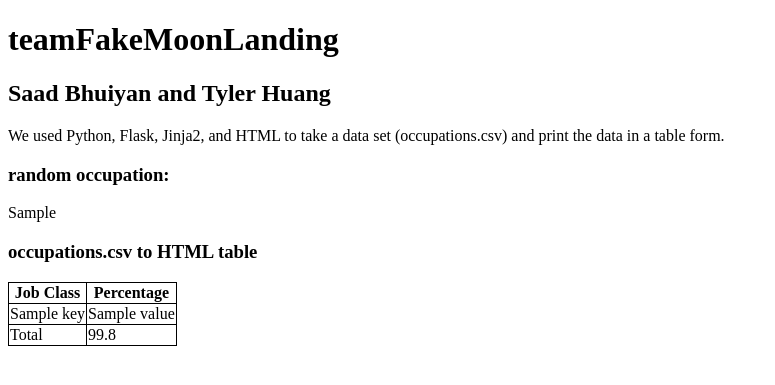
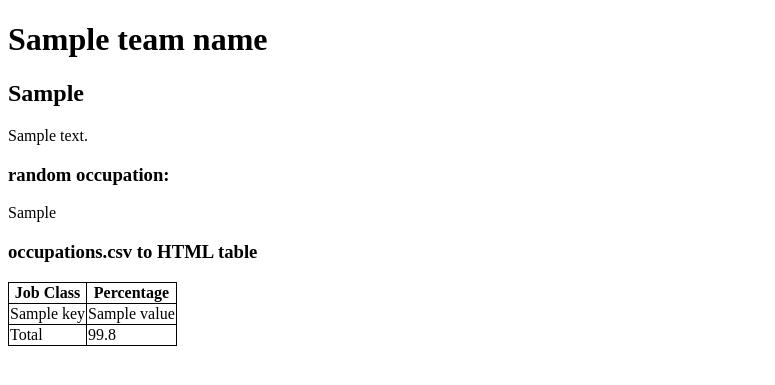
Before and after one commit to saadbhuiyan0/StuySoftDev2020, a Flask app: template 10_occ/templates/occupations_csv_to_HTML_table.html in a window 1280 px wide. Shown: the top 385 px of the page, without its empty margins (0-775 px from the left). Run offline with Flask 2, Linux system fonts and the light colour scheme; the template is opened without the code that fills it: most values are stand-ins (such as "Sample title", 1, 10 or a date in 2020).

Commit message:
added comments, fixed bugs

```diff
--- a/10_occ/app.py
+++ b/10_occ/app.py
@@ -17,30 +17,34 @@ def homePage():
         foo = "teamFakeMoonLanding",
         collection = coll)
 
-occupations = {}
-jobClass = []
-percentage = []
+occupations = {} #the dictionary where we will input the values from the csv file
+#these lists are used in two different functions so they are global
+jobClass = [] #list of keys (jobs) from occupations dictionary
+percentage = [] #list of values (percentages) from occupations dictionary
 
-with open( "occupations.csv") as csv_file: #csv to dictionary
-    csv_reader = csv.reader( csv_file, delimiter = ",")
-    for row in csv_reader:
-        occupations[ row[0]] = row[1]
+with open( "occupations.csv") as csv_file: #opens the csv file to read in python
+    csv_reader = csv.reader( csv_file, delimiter = ",") #csv reader function using "," as the delimiter
+    for row in csv_reader: #for loop iterates through each line of the csv file
+        occupations[ row[0]] = row[1] #sets the first part of the line as the key, and second part as the value in the dictionary
     del occupations[ "Job Class"] #delete header
     del occupations[ "Total"] #delete footer
+    for occupation in occupations: #for loop to iterate through each job in occupations dictionary
+        jobClass.append( occupation) #adds the job to the list jobClass
+        percentage.append( float( occupations[ occupation])) #adds the percentage to list of percentage after casting to float
 
 def randomOccupation():
-    for occupation in occupations:
-        jobClass.append( occupation)
-        percentage.append( float( occupations[ occupation])) #percentage should be float
-    return random.choices( jobClass, weights = percentage, k = 1)
+    return random.choices( jobClass, weights = percentage, k = 1) [0] #prints a random occupation using percentages as weights
 
 @app.route("/occupyflaskt")
 def occupationscsvToHTML():
     print("occupations csv to html")
     return render_template(
         'occupations_csv_to_HTML_table.html',
+        teamName = "Team Fake Moon Landing",
+        teamMembers = "Saad Bhuiyan and Tyler Huang",
+        description = "We used Python, Flask, Jinja2, and HTML to take a data set (occupations.csv) and print the data in a table form.",
         randomOccupation = randomOccupation(),
-        dictionary = zip(jobClass, percentage)
+        dictionary = zip(jobClass, percentage) #to be able to loop through two different lists using jinja2, we had to zip them together
     )
 
 
--- a/10_occ/templates/occupations_csv_to_HTML_table.html
+++ b/10_occ/templates/occupations_csv_to_HTML_table.html
@@ -10,9 +10,11 @@
     </style>
   </head>
   <body>
-    <h1> teamFakeMoonLanding </h1>
-    <h2> Saad Bhuiyan and Tyler Huang </h2>
-    We used Python, Flask, Jinja2, and HTML to take a data set (occupations.csv) and print the data in a table form.
+    <!-- render template inputs to allow for ease of use -->
+    <h1> {{ teamName }} </h1>
+    <h2> {{ teamMembers }} </h2>
+    {{ description }}
+    <!-- the rest of the body is mostly modified based on the data being presented -->
     <h3> random occupation: </h3>
     {{ randomOccupation }} <!-- needs to be input from render template -->
     <h3> occupations.csv to HTML table </h3>
@@ -21,10 +23,10 @@
         <th>Job Class</th>
         <th>Percentage</th>
       </tr>
-        {% for key, value in dictionary %}
+        {% for key, value in dictionary %} <!-- the zip dictionary has a key and value each corresponding to the lists that were zipped -->
           <tr>
-            <td> {{ key }} </td>
-            <td> {{ value }} </td>
+            <td> {{ key }} </td> <!-- values from jobClass list -->
+            <td> {{ value }} </td> <!-- values from percentage list -->
           <tr>
         {% endfor %}
       <tr>
```
